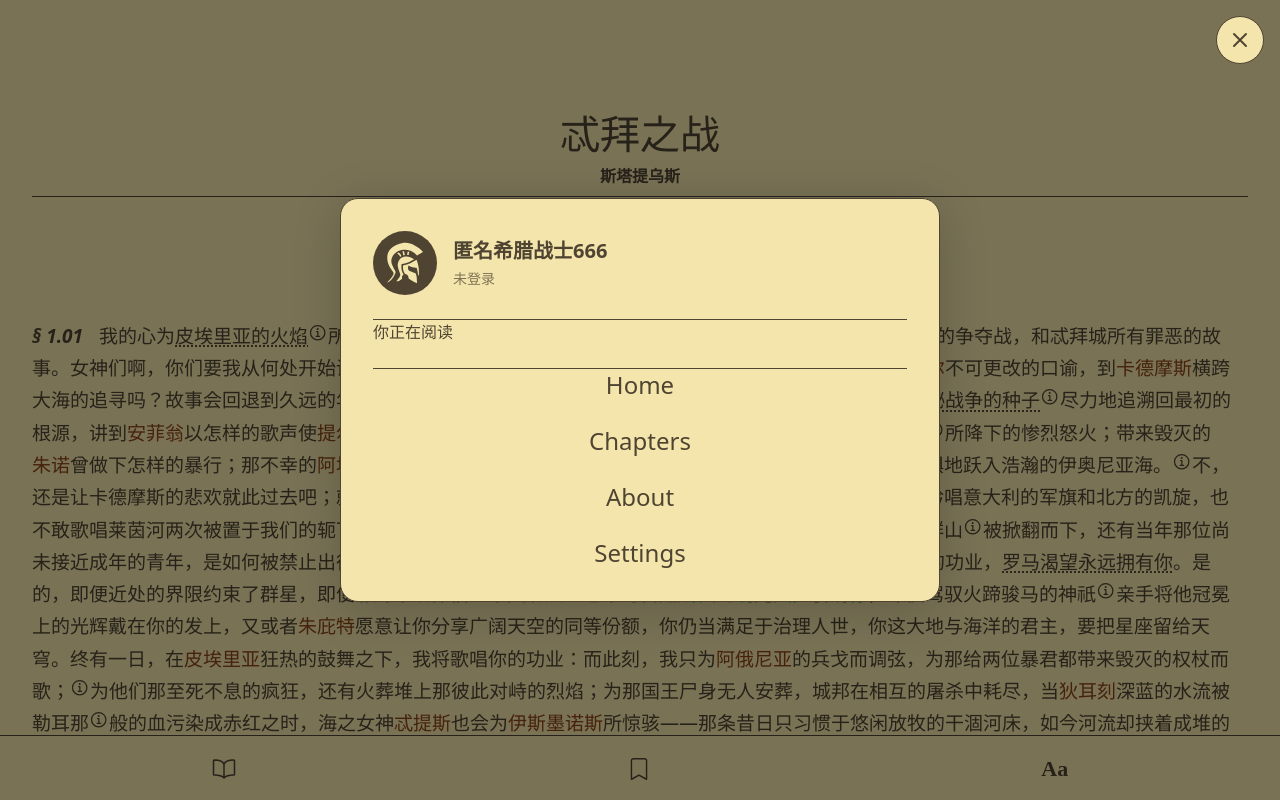
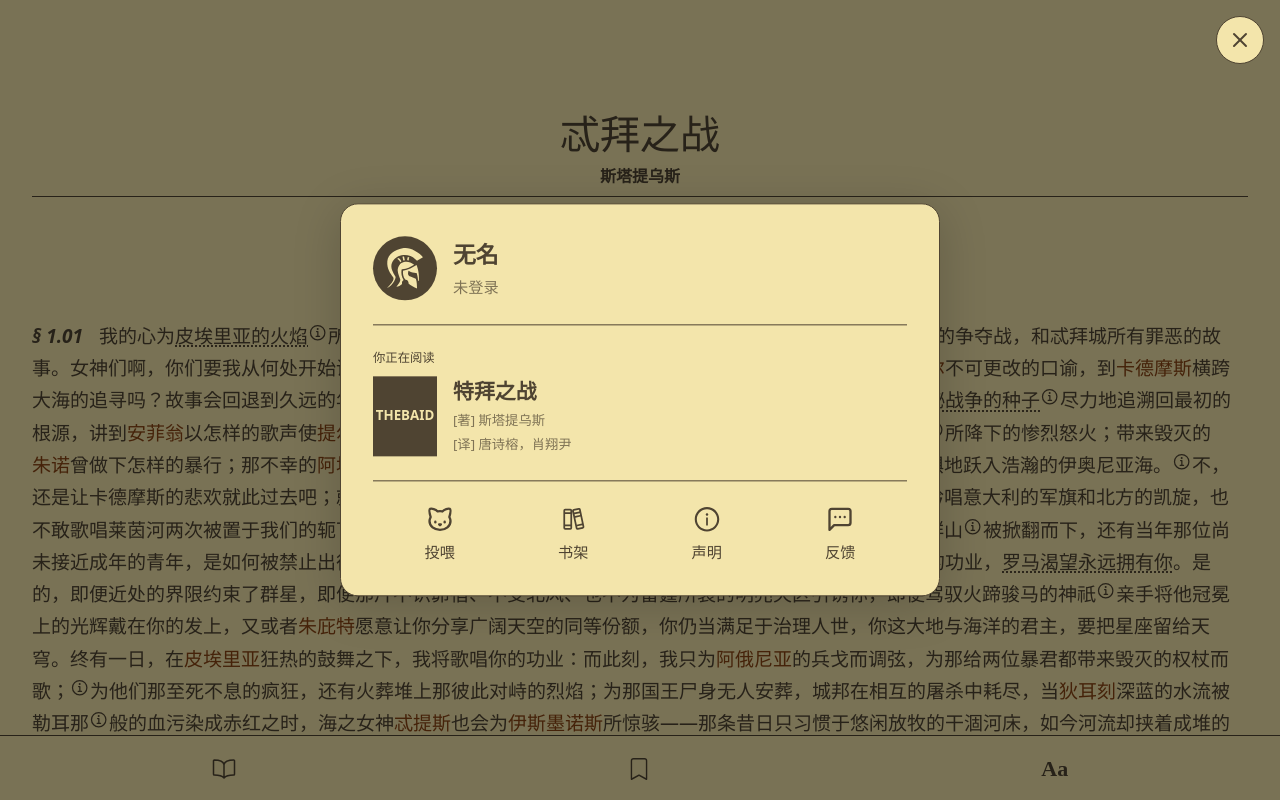
Before and after one commit to ThundeRayn/online-Reader, a React (Vite) app: page / in a window 1280 px wide. Both pictures are taken after a click on the button 1240 px from the left and 40 px from the top of the page. Shown: the top 800 px of the page. Built offline with nearby package versions, Linux system fonts and the light colour scheme.

Commit message:
menu overlay updated

```diff
--- a/src/blocks/MenuOverlay.tsx
+++ b/src/blocks/MenuOverlay.tsx
@@ -1,5 +1,9 @@
 import { useEffect, useState } from 'react'
-import { GiSpartanHelmet } from 'react-icons/gi'
+import { GiSpartanHelmet  } from 'react-icons/gi'
+import { LuMessageSquareMore } from "react-icons/lu";
+import { LuCat } from "react-icons/lu";
+import { PiBooks  } from "react-icons/pi";
+import { AiOutlineBook, AiOutlineInfoCircle } from 'react-icons/ai'
 import ThemeCard from '../components/ThemeCard'
 
 interface MenuOverlayProps {
@@ -97,28 +101,127 @@ const MenuOverlay = ({ isOpen, onClose }: MenuOverlayProps) => {
             </div>
             {/* User Info */}
             <div className="flex flex-col gap-1">
-              <div className="text-xl font-semibold" style={{ color: 'var(--theme-text)' }}>
-                匿名希腊战士666
+              <div
+                className="font-semibold"
+                style={{
+                  color: 'var(--theme-text)',
+                  fontSize: 'calc(var(--reading-text-size) * 1.2)'
+                }}
+              >
+                无名
               </div>
-              <div className="text-sm opacity-70" style={{ color: 'var(--theme-text)' }}>
+              <div
+                className="opacity-70"
+                style={{
+                  color: 'var(--theme-text)',
+                  fontSize: 'calc(var(--reading-text-size) * 0.8)'
+                }}
+              >
                 未登录
               </div>
             </div>
           </div>
           <hr/>
 
-          {/* Book Intro Section */}
-          <div className="mb-6" style={{ color: 'var(--theme-text)' }}>
-            你正在阅读
+          {/* Book Info Section */}
+          <div className="my-6">
+            <div
+              className="mb-2"
+              style={{
+                color: 'var(--theme-text)',
+                fontSize: 'calc(var(--reading-text-size) * 0.65)'
+              }}
+            >
+              你正在阅读
+            </div>
+            <div className="flex items-center gap-4">
+              {/* Book Cover */}
+              <div
+                className="w-16 h-20 flex items-center justify-center"
+                style={{
+                  backgroundColor: 'var(--theme-border)',
+                  color: 'var(--theme-bg)',
+                  fontSize: 'calc(var(--reading-text-size) * 0.7)',
+                  fontWeight: 'bold',
+                  padding: '0.5rem',
+                  textAlign: 'center',
+                  lineHeight: '1.2'
+                }}
+              >
+                THEBAID
+              </div>
+              {/* Book Info */}
+              <div className="flex flex-col gap-1">
+                <div
+                  className="font-bold"
+                  style={{
+                    color: 'var(--theme-text)',
+                    fontSize: 'calc(var(--reading-text-size) * 1.1)'
+                  }}
+                >
+                  特拜之战
+                </div>
+                <div
+                  className="opacity-70"
+                  style={{
+                    color: 'var(--theme-text)',
+                    fontSize: 'calc(var(--reading-text-size) * 0.7)'
+                  }}
+                >
+                  [著] 斯塔提乌斯
+                </div>
+                <div
+                  className="opacity-70"
+                  style={{
+                    color: 'var(--theme-text)',
+                    fontSize: 'calc(var(--reading-text-size) * 0.7)'
+                  }}
+                >
+                  [译] 唐诗榕，肖翔尹
+                </div>
+              </div>
+            </div>
           </div>
 
 
           <hr/>
-          <nav className="flex flex-col gap-6 text-2xl text-center">
-            <a href="#" className="hover:opacity-70 active:opacity-50 transition-opacity">Home</a>
-            <a href="#" className="hover:opacity-70 active:opacity-50 transition-opacity">Chapters</a>
-            <a href="#" className="hover:opacity-70 active:opacity-50 transition-opacity">About</a>
-            <a href="#" className="hover:opacity-70 active:opacity-50 transition-opacity">Settings</a>
+          <nav className="flex justify-around items-center" style={{ paddingTop: '1.5rem' }}>
+            <a
+              href="#"
+              className="hover:opacity-70 active:opacity-50 transition-opacity flex flex-col items-center gap-2"
+              style={{ color: 'var(--theme-text)' }}
+            >
+              <LuCat size={28} />
+              <span style={{ fontSize: 'calc(var(--reading-text-size) * 0.8)' }}>
+                投喂</span>
+            </a>
+            <a
+              href="#"
+              className="hover:opacity-70 active:opacity-50 transition-opacity flex flex-col items-center gap-2"
+              style={{ color: 'var(--theme-text)' }}
+            >
+              <PiBooks size={28} />
+              <span style={{ fontSize: 'calc(var(--reading-text-size) * 0.8)' }}>
+                书架</span>
+            </a>
+            <a
+              href="#"
+              className="hover:opacity-70 active:opacity-50 transition-opacity flex flex-col items-center gap-2"
+              style={{ color: 'var(--theme-text)' }}
+            >
+              <AiOutlineInfoCircle size={28} />
+              <span style={{ fontSize: 'calc(var(--reading-text-size) * 0.8)' }}>
+                声明</span>
+            </a>
+            <a
+              href="#"
+              className="hover:opacity-70 active:opacity-50 transition-opacity flex flex-col items-center gap-2"
+              style={{ color: 'var(--theme-text)' }}
+            >
+              <LuMessageSquareMore size={28} />
+              <span style={{ fontSize: 'calc(var(--reading-text-size) * 0.8)' }}>
+                反馈</span>
+            </a>
           </nav>
         </ThemeCard>
       </div>
```
